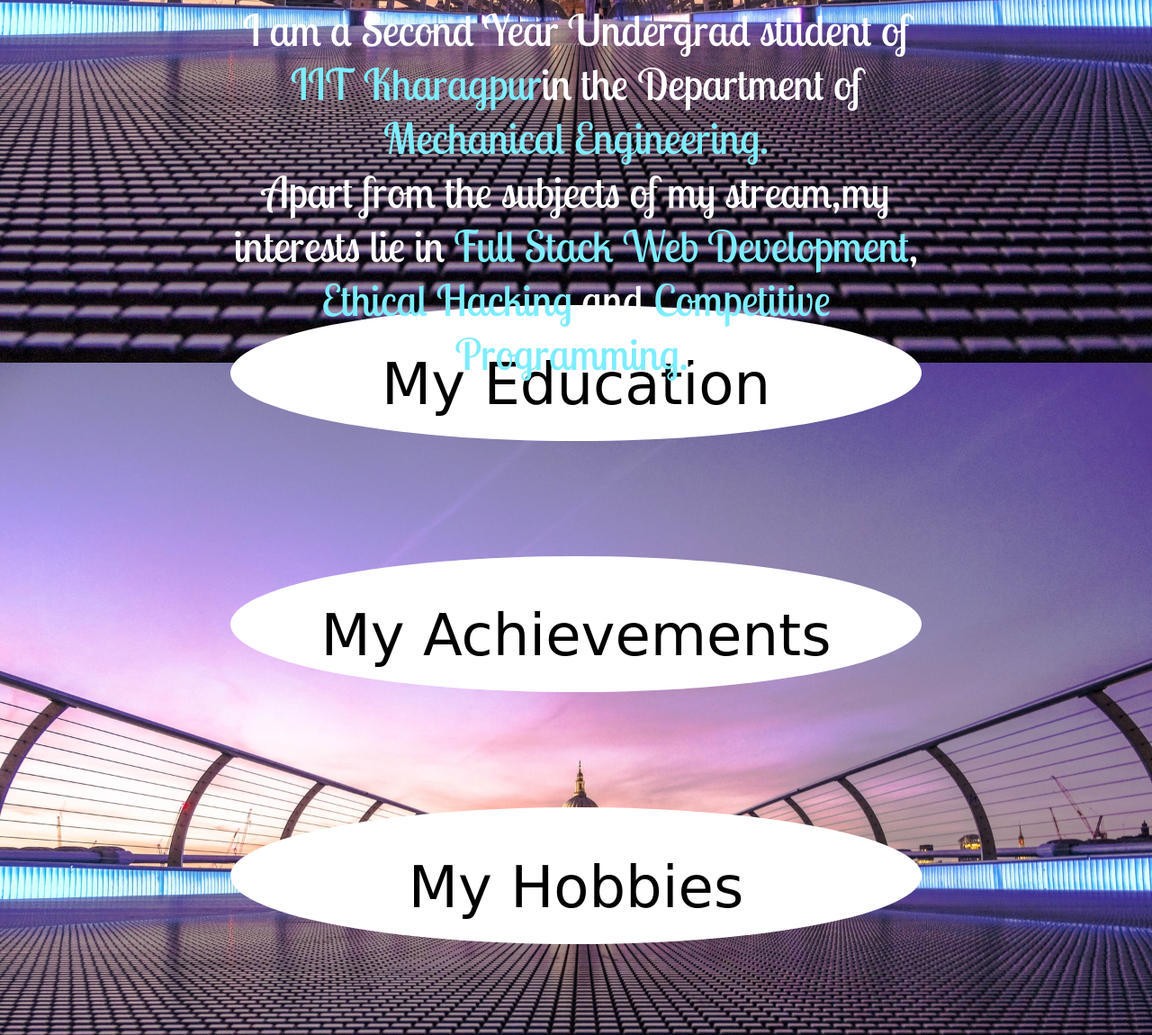
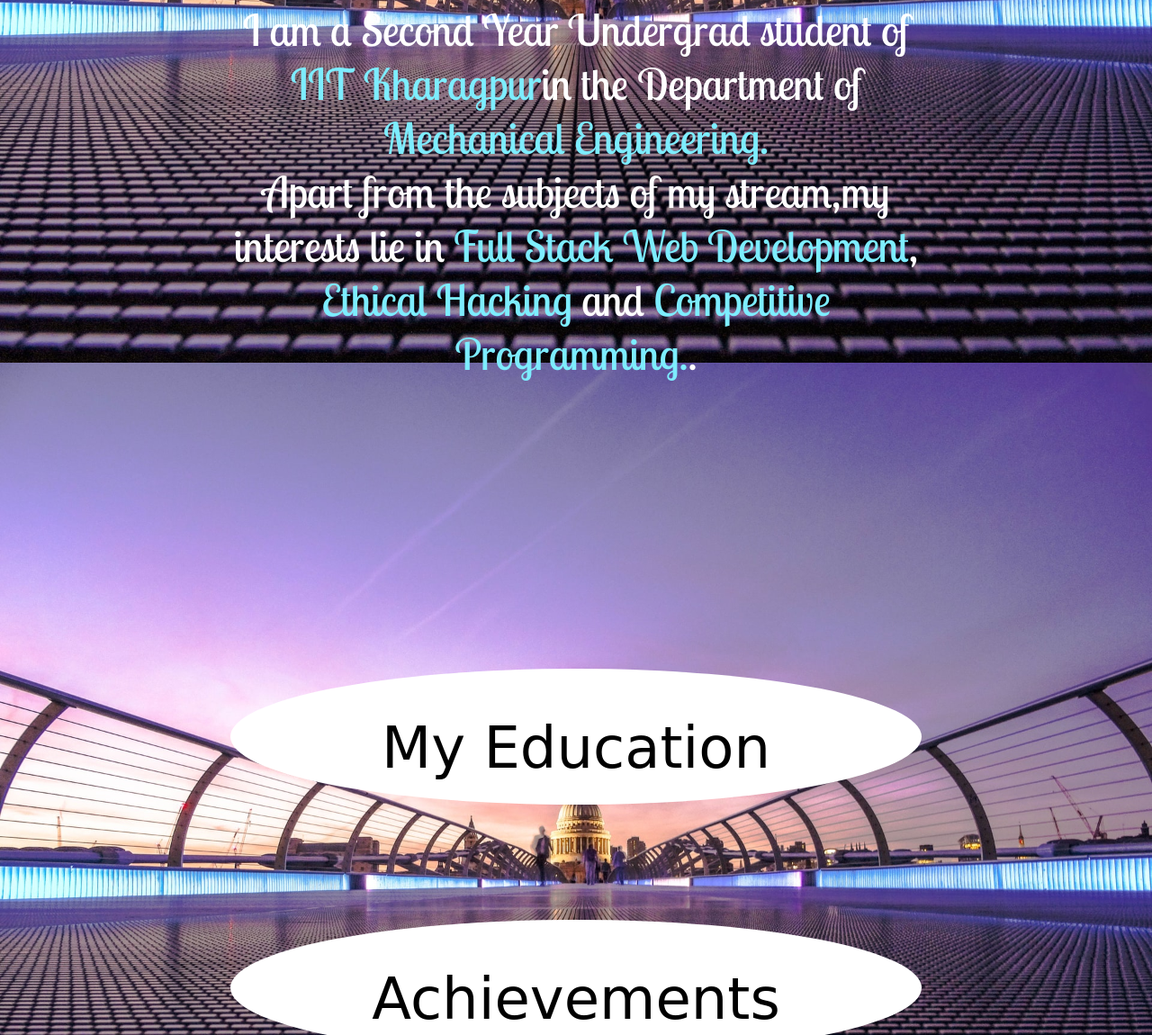
Before and after one commit to AhanaGanguly1511/cv, a plain HTML site: page index.html in a window 1280 px wide. Shown: the part 557-1707 px from the top of the page at 90% size. Drawn offline with Linux system fonts and the light colour scheme; a web font is replaced by a local one.

Commit message:
Add files via upload

```diff
--- a/index.html
+++ b/index.html
@@ -18,8 +18,8 @@
       I am a Second Year Undergrad student of <a  class="col hov" href="http://www.iitkgp.ac.in/" target="_blank">IIT Kharagpur</a>in the Department of <a  class="col hov" href="http://www.iitkgp.ac.in/department/ME" target="_blank">Mechanical Engineering.</a>
       <br>Apart from the subjects of my stream,my interests lie in <a  class="col hov" href="https://www.w3schools.com/whatis/whatis_fullstack.asp" target="_blank">Full Stack Web Development</a>,<a  class="col hov" href="https://www.w3schools.in/category/ethical-hacking/" target="_blank"> Ethical Hacking</a> and <a  class="col hov" href="https://www.hackerearth.com/getstarted-competitive-programming/" target="_blank">Competitive Programming.</a>.
     </div>
-    <div class="bar" style=" margin-top: 70%;"><a class="lin hov2" href="#My Education" target="_blank">My Education</a></div>
-    <div class="bar" style=" margin-top: 10%;"><a class="lin hov2" href="#My Achievements" target="_blank">My Achievements</a></div>
+    <div class="bar" style=" margin-top: 1300px;"><a class="lin hov2" href="#My Education" target="_blank">My Education</a></div>
+    <div class="bar" style=" margin-top: 10%;"><a class="lin hov2" href="#My Achievements" target="_blank"> Achievements</a></div>
     <div class="bar" style=" margin-top: 10%;"><a class="lin hov2" href="#My Hobbies" target="_blank">My Hobbies</a></div>
     <div class="bar" style=" margin-top: 10%;"><a class="lin hov2" href="#My Aim in Life" target="_blank">My Aim in Life</a></div>
     <div class="bar" style=" margin-top: 10%;"><a class="lin hov2" href="#Contact Me" target="_blank">Contact Me</a></div>
```
